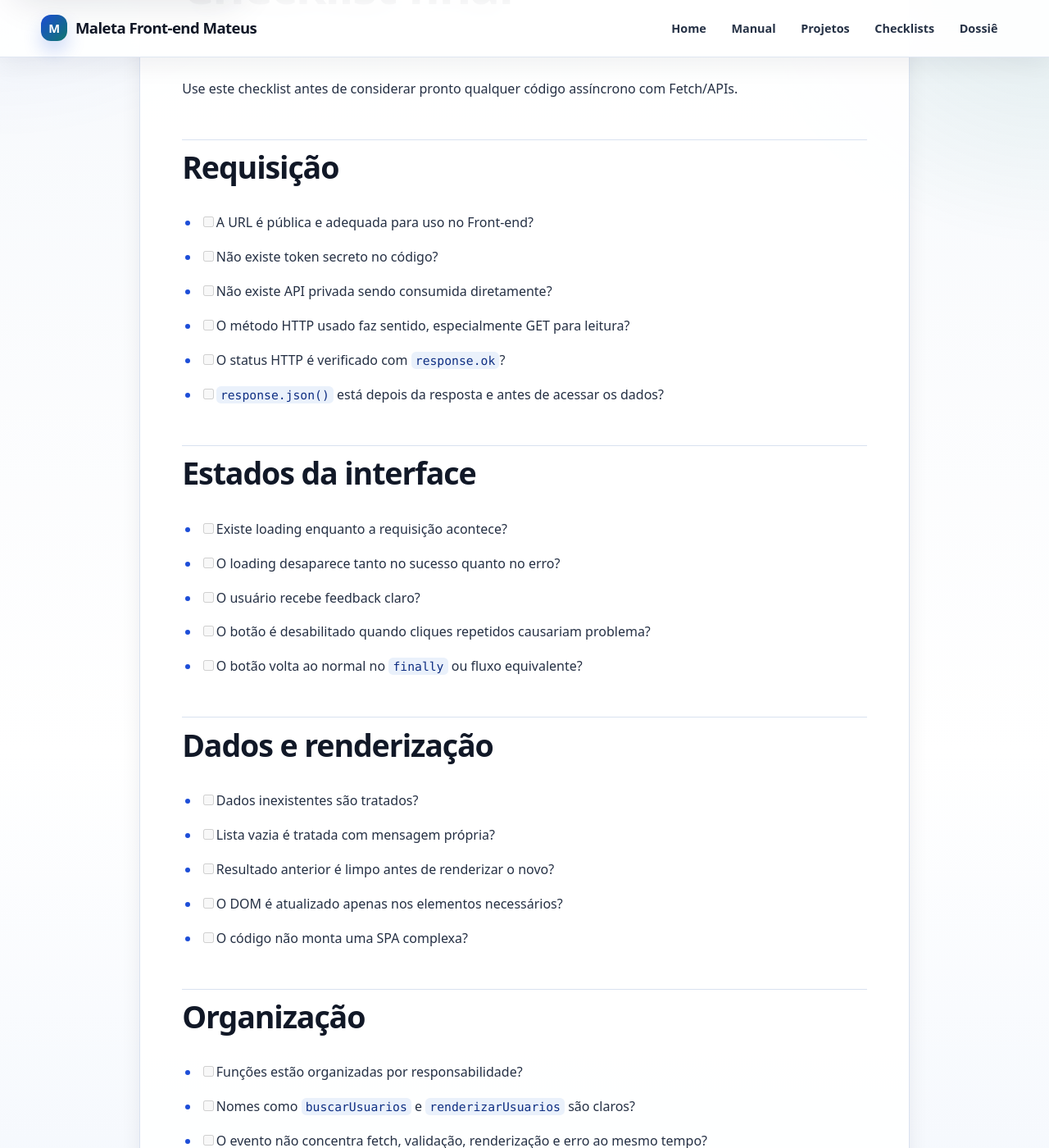
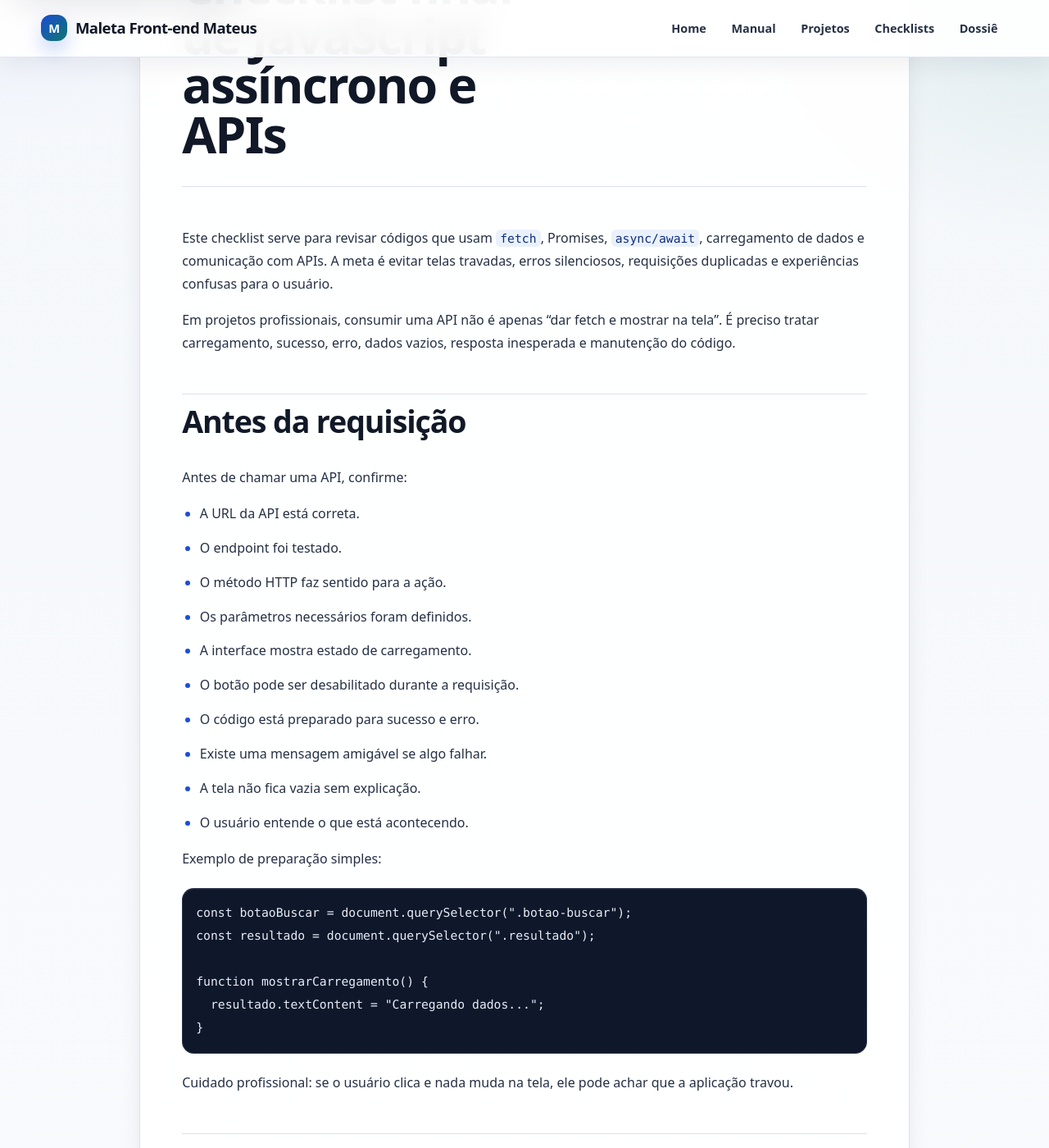
Before and after one commit to mateusdev97443/maleta-front-end-mateus, a Jekyll site: the page built from 01-manual-de-consulta/06-javascript-assincrono-apis/32-checklist-final.md, in a window 1280 px wide and 1400 px high, scrolled down 276 px. Shown: the whole window at 82% size. Built offline with Jekyll 4.4.1, drawn with Linux system fonts in a browser that asks for light colours; our own code applies the rules of GitHub Pages for plain Markdown files; some of the changed text lies outside the part shown.

Commit message:
Reforça checklist final de JavaScript assíncrono

````diff
--- a/01-manual-de-consulta/06-javascript-assincrono-apis/32-checklist-final.md
+++ b/01-manual-de-consulta/06-javascript-assincrono-apis/32-checklist-final.md
@@ -1,43 +1,267 @@
-# Checklist final
+# Checklist final de JavaScript assíncrono e APIs
 
-Use este checklist antes de considerar pronto qualquer código assíncrono com Fetch/APIs.
+Este checklist serve para revisar códigos que usam `fetch`, Promises, `async/await`, carregamento de dados e comunicação com APIs. A meta é evitar telas travadas, erros silenciosos, requisições duplicadas e experiências confusas para o usuário.
 
-## Requisição
+Em projetos profissionais, consumir uma API não é apenas “dar fetch e mostrar na tela”. É preciso tratar carregamento, sucesso, erro, dados vazios, resposta inesperada e manutenção do código.
 
-- [ ] A URL é pública e adequada para uso no Front-end?
-- [ ] Não existe token secreto no código?
-- [ ] Não existe API privada sendo consumida diretamente?
-- [ ] O método HTTP usado faz sentido, especialmente GET para leitura?
-- [ ] O status HTTP é verificado com `response.ok`?
-- [ ] `response.json()` está depois da resposta e antes de acessar os dados?
+## Antes da requisição
+
+Antes de chamar uma API, confirme:
+
+- A URL da API está correta.
+- O endpoint foi testado.
+- O método HTTP faz sentido para a ação.
+- Os parâmetros necessários foram definidos.
+- A interface mostra estado de carregamento.
+- O botão pode ser desabilitado durante a requisição.
+- O código está preparado para sucesso e erro.
+- Existe uma mensagem amigável se algo falhar.
+- A tela não fica vazia sem explicação.
+- O usuário entende o que está acontecendo.
+
+Exemplo de preparação simples:
+
+```javascript
+const botaoBuscar = document.querySelector(".botao-buscar");
+const resultado = document.querySelector(".resultado");
+
+function mostrarCarregamento() {
+  resultado.textContent = "Carregando dados...";
+}
+```
+
+Cuidado profissional: se o usuário clica e nada muda na tela, ele pode achar que a aplicação travou.
+
+## Uso correto de async e await
+
+Verifique:
+
+- Funções assíncronas usam `async`.
+- `await` está dentro de uma função `async`.
+- O código não mistura `then/catch` e `async/await` sem necessidade.
+- `try/catch` foi usado para capturar erros.
+- O fluxo continua fácil de ler.
+- A função tem responsabilidade clara.
+
+Exemplo correto:
+
+```javascript
+async function carregarUsuario() {
+  try {
+    const resposta = await fetch("https://api.github.com/users/octocat");
+    const dados = await resposta.json();
+
+    console.log(dados);
+  } catch (erro) {
+    console.error("Erro ao carregar usuário:", erro);
+  }
+}
+```
+
+Evite código assíncrono sem tratamento:
+
+```javascript
+async function carregarUsuario() {
+  const resposta = await fetch("https://api.github.com/users/octocat");
+  const dados = await resposta.json();
+  console.log(dados);
+}
+```
+
+O segundo exemplo pode quebrar silenciosamente para o usuário se a rede falhar.
+
+## Verificação da resposta
+
+Antes de confiar nos dados, confirme:
+
+- `response.ok` foi verificado.
+- Status HTTP foi considerado.
+- `response.json()` foi usado apenas quando a resposta é JSON.
+- Erros 404, 500 e falhas de rede foram considerados.
+- Dados inexistentes não quebram a tela.
+- A mensagem de erro é útil para o usuário.
+
+Exemplo profissional:
+
+```javascript
+async function buscarUsuario(usuario) {
+  const resposta = await fetch(`https://api.github.com/users/${usuario}`);
+
+  if (!resposta.ok) {
+    throw new Error("Usuário não encontrado");
+  }
+
+  return resposta.json();
+}
+```
+
+Cuidado: `fetch` só cai no `catch` em erro de rede. Uma resposta 404 ainda pode chegar como resposta válida, por isso `response.ok` é importante.
 
 ## Estados da interface
 
-- [ ] Existe loading enquanto a requisição acontece?
-- [ ] O loading desaparece tanto no sucesso quanto no erro?
-- [ ] O usuário recebe feedback claro?
-- [ ] O botão é desabilitado quando cliques repetidos causariam problema?
-- [ ] O botão volta ao normal no `finally` ou fluxo equivalente?
+Uma tela profissional deve deixar claro:
 
-## Dados e renderização
+- quando está carregando;
+- quando carregou com sucesso;
+- quando não encontrou dados;
+- quando ocorreu erro;
+- quando o usuário pode tentar novamente;
+- quando uma ação está bloqueada temporariamente.
 
-- [ ] Dados inexistentes são tratados?
-- [ ] Lista vazia é tratada com mensagem própria?
-- [ ] Resultado anterior é limpo antes de renderizar o novo?
-- [ ] O DOM é atualizado apenas nos elementos necessários?
-- [ ] O código não monta uma SPA complexa?
+Exemplo completo:
 
-## Organização
+```javascript
+async function executarBusca() {
+  resultado.textContent = "Buscando...";
+  botaoBuscar.disabled = true;
 
-- [ ] Funções estão organizadas por responsabilidade?
-- [ ] Nomes como `buscarUsuarios` e `renderizarUsuarios` são claros?
-- [ ] O evento não concentra fetch, validação, renderização e erro ao mesmo tempo?
-- [ ] Não há dependência de framework?
-- [ ] Não há código desnecessariamente complexo?
+  try {
+    const dados = await buscarUsuario("octocat");
+    resultado.textContent = dados.name || dados.login;
+  } catch (erro) {
+    resultado.textContent = "Não foi possível carregar os dados.";
+  } finally {
+    botaoBuscar.disabled = false;
+  }
+}
+```
 
-## Revisão final
+O `finally` é útil porque executa tanto no sucesso quanto no erro.
 
-- [ ] O fluxo de sucesso foi testado manualmente?
-- [ ] O fluxo de erro foi simulado?
-- [ ] O fluxo de lista vazia foi considerado?
-- [ ] O conteúdo permanece em JavaScript vanilla?
+## Renderização dos dados
+
+Confira:
+
+- Os dados foram validados antes de renderizar.
+- Listas vazias têm mensagem amigável.
+- Campos ausentes não quebram o layout.
+- O HTML gerado é claro.
+- Dados externos não são inseridos sem cuidado.
+- A interface continua legível com muitos resultados.
+- A renderização fica separada da função que busca dados, quando possível.
+
+Exemplo:
+
+```javascript
+function renderizarUsuario(usuario) {
+  resultado.innerHTML = `
+    <article>
+      <h2>${usuario.name || usuario.login}</h2>
+      <p>${usuario.bio || "Sem biografia cadastrada."}</p>
+    </article>
+  `;
+}
+```
+
+Cuidado: ao usar `innerHTML`, nunca insira conteúdo digitado pelo usuário sem tratamento. Em muitos casos, `textContent` é mais seguro.
+
+## Tratamento de dados vazios
+
+APIs reais podem retornar lista vazia, campo ausente ou formato inesperado.
+
+Verifique:
+
+- Existe mensagem para resultado vazio.
+- O código testa se a lista tem itens.
+- Campos opcionais têm fallback.
+- O layout não quebra quando falta imagem, nome ou descrição.
+- O usuário não vê `undefined` na tela.
+
+Exemplo:
+
+```javascript
+function renderizarLista(itens) {
+  if (!itens.length) {
+    resultado.textContent = "Nenhum resultado encontrado.";
+    return;
+  }
+
+  resultado.textContent = `${itens.length} resultado(s) encontrado(s).`;
+}
+```
+
+## Organização do código
+
+Um código de API fica mais profissional quando separa responsabilidades:
+
+- função para buscar dados;
+- função para renderizar dados;
+- função para mostrar loading;
+- função para mostrar erro;
+- função principal para controlar o fluxo.
+
+Exemplo:
+
+```javascript
+function mostrarErro() {
+  resultado.textContent = "Erro ao carregar. Tente novamente.";
+}
+
+function mostrarSucesso(mensagem) {
+  resultado.textContent = mensagem;
+}
+```
+
+Evite colocar busca, tratamento, renderização e evento dentro de uma única função gigante.
+
+## Eventos e chamadas duplicadas
+
+Antes de aprovar:
+
+- O evento foi registrado uma única vez.
+- O botão não dispara várias requisições desnecessárias.
+- O usuário não consegue enviar a mesma busca repetidamente sem controle.
+- O estado do botão volta ao normal no final.
+- O código lida com busca vazia.
+
+Exemplo:
+
+```javascript
+botaoBuscar.addEventListener("click", () => {
+  executarBusca();
+});
+```
+
+Se a busca depende de um campo, valide antes:
+
+```javascript
+const campoUsuario = document.querySelector("#usuario");
+
+if (campoUsuario.value.trim() === "") {
+  resultado.textContent = "Digite um usuário para buscar.";
+}
+```
+
+## Erros que reprovam uma integração
+
+Evite:
+
+- fazer `fetch` sem `try/catch`;
+- ignorar `response.ok`;
+- deixar botão clicável durante várias requisições;
+- não mostrar loading;
+- não mostrar erro para o usuário;
+- quebrar a tela quando a API retorna vazio;
+- misturar toda a lógica em uma função gigante;
+- usar dados externos sem validação;
+- deixar `console.log` excessivo;
+- depender de API instável sem mensagem alternativa;
+- mostrar `undefined`, `null` ou erro técnico para o usuário final.
+
+## Checklist de aprovação
+
+A integração está pronta quando:
+
+- A requisição funciona.
+- O loading aparece.
+- O sucesso renderiza corretamente.
+- O erro é tratado.
+- O botão não dispara chamadas duplicadas sem controle.
+- A API com resposta vazia não quebra a tela.
+- O código usa `async/await` com clareza.
+- `response.ok` foi considerado.
+- A renderização é separada da busca quando possível.
+- O usuário entende o que está acontecendo.
+- Outro dev conseguiria manter o código.
+
+Se a tela fica parada sem mensagem, a integração ainda não está profissional.
````
